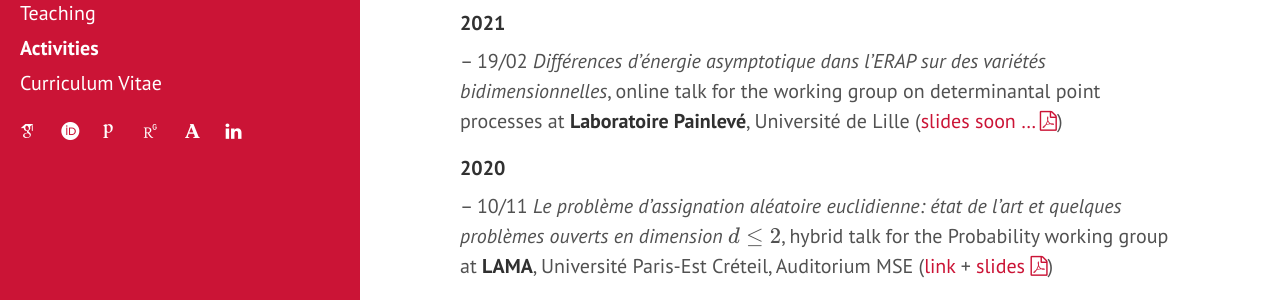
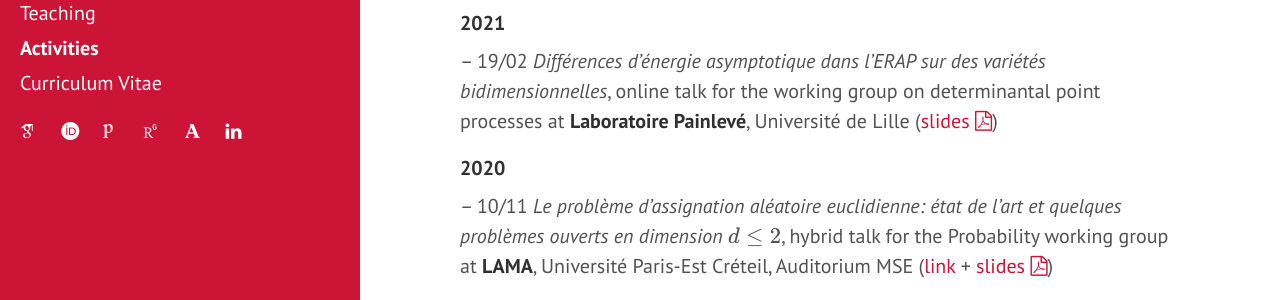
Before and after one commit to matteodachille/matteodachille.github.io, a Jekyll site: the page built from events.md, in a window 1280 px wide and 900 px high. Shown: the part 300-600 px from the top of the window. Built offline with Jekyll 4.4.1, drawn with Linux system fonts in a browser that asks for light colours; nearby versions of some CDN libraries; some web fonts are replaced; formulas are drawn with MathJax 3.

Commit message:
Fixed typos, added slides 19/2 @ PainlevéLille

```diff
--- a/events.md
+++ b/events.md
@@ -19,7 +19,7 @@
 #### 2021
 {: .no_toc}
 
--- 19/02 _Différences d'énergie asymptotique dans l'ERAP sur des variétés bidimensionnelles_, online talk for the working group on determinantal point processes at **Laboratoire Painlevé**, Université de Lille (<a href="{{  site.baseurl }}events" target="\_blank">slides soon ... <i class="fa fa-file-pdf-o" aria-hidden="true"></i></a>)
+-- 19/02 _Différences d'énergie asymptotique dans l'ERAP sur des variétés bidimensionnelles_, online talk for the working group on determinantal point processes at **Laboratoire Painlevé**, Université de Lille (<a href="{{  site.baseurl }}downloads/erap22-Lille-finalv2.pdf" target="\_blank">slides <i class="fa fa-file-pdf-o" aria-hidden="true"></i></a>)
 
 
 
```
Also changed, not shown: teaching.md (+3 -0 lines), 1 other file.
